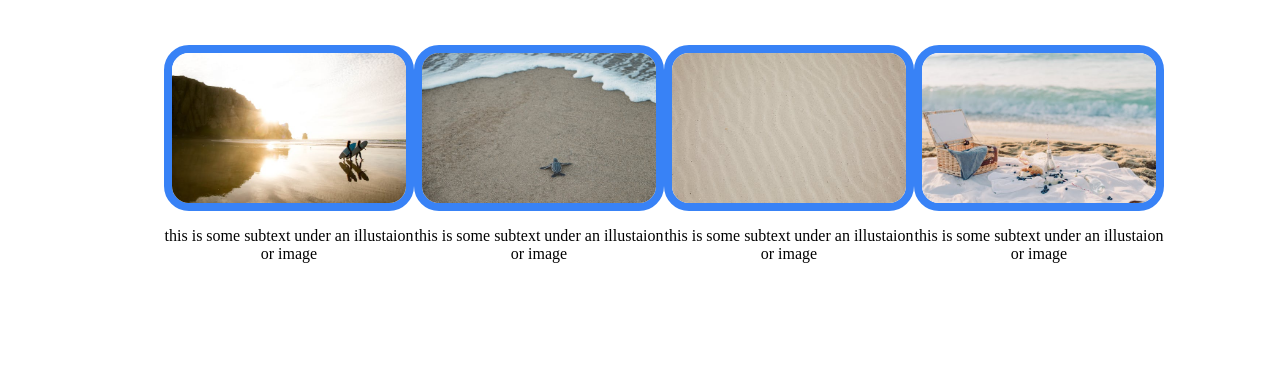
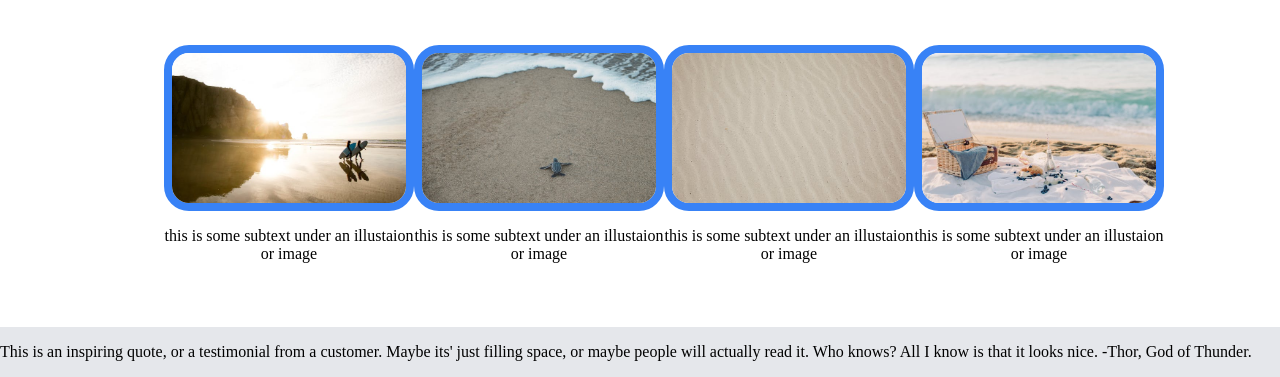
Before and after one commit to Eli1058/landing-page, a plain HTML site: page index.html in a window 1280 px wide. Shown: the part 656-1033 px from the top of the page. Before the commit the page ends 983 px from the top, so only its background shows below. Drawn offline with Linux system fonts and the light colour scheme.

Commit message:
Add content to section 3

```diff
--- a/index.html
+++ b/index.html
@@ -58,7 +58,12 @@
             </div>
 
             <div class="section-3">
-
+                <p>
+                    This is an inspiring quote, or a testimonial from a customer.
+                    Maybe its' just filling space, or maybe people will actually
+                    read it. Who knows? All I know is that it looks nice. -Thor,
+                    God of Thunder.
+                </p>
             </div>
 
             <div class="section-4">
```
